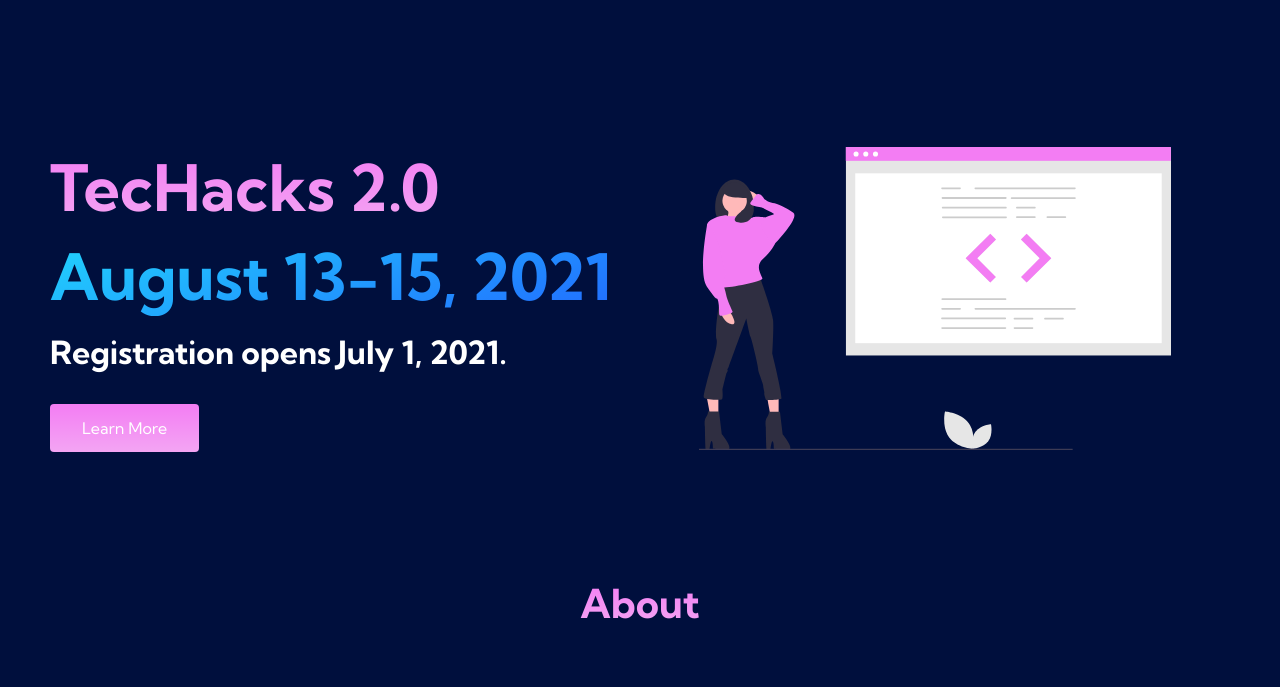
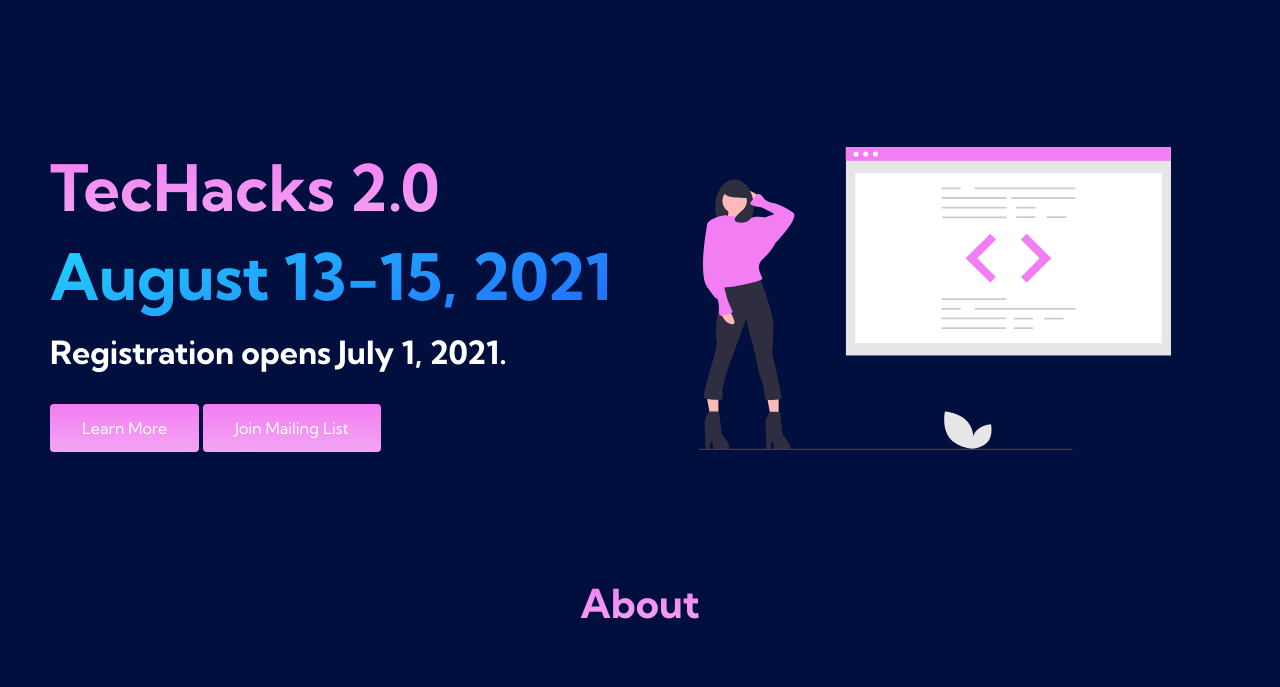
Before and after one commit to TecHacks2/TecHacks2.github.io, a plain HTML site: page index.html in a window 1280 px wide. Shown: the part 83-770 px from the top of the page. Drawn offline with Linux system fonts and the light colour scheme.

Commit message:
Add "Join Mailing List" Button

```diff
--- a/index.html
+++ b/index.html
@@ -51,6 +51,7 @@
           <h2>August 13-15, 2021</h2>
           <p>Registration opens July 1, 2021.</p>
           <button class="main__btn"><a href="#navAbout">Learn More</a></button>
+          <button class="main__btn"><a href="https://techacks.ck.page/" target="_blank">Join Mailing List</a></button>
         </div>
         <div class="main__img--container">
           <img id="main__img" src="images/home_img.svg" />
```
